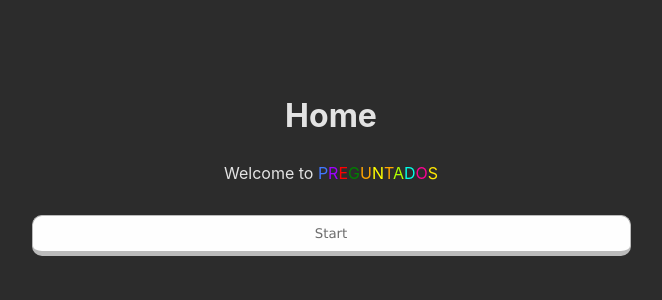
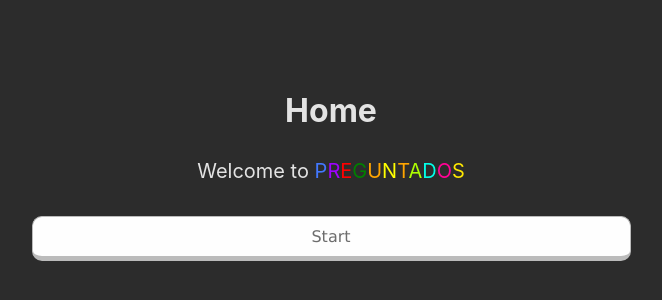
Before and after one commit to rodribolanos/unq-ui-rodrigo-bolanos-trabajo-final, a React (Vite) app in the folder preguntadosWEB/: page / in a window 1280 px wide. Shown: the part 232-532 px from the top of the page, without its empty margins (309-971 px from the left). Built offline with nearby package versions, Linux system fonts and the light colour scheme.

Commit message:
Timeouts para loaders

```diff
--- a/preguntadosWEB/src/utils/globals.css
+++ b/preguntadosWEB/src/utils/globals.css
@@ -6,3 +6,23 @@
     flex-wrap: wrap;
     max-width: 1400px
 }
+
+.error {
+    color: red;
+    margin-top: 5px;
+    margin-bottom: 5px;
+}
+
+p {
+    font-size: 16px;
+}
+
+button {
+    font-size: 16px;
+    font-weight: bold;
+    color: black;
+}
+
+span {
+    font-size: 20px;
+}
--- a/preguntadosWEB/src/views/Difficulty/DIfficulty.jsx
+++ b/preguntadosWEB/src/views/Difficulty/DIfficulty.jsx
@@ -19,7 +19,7 @@ const Difficulty = ()  => {
                 setError("Something has happened, try again")
             })
             .finally( () => {
-                 setTimeout( () => setLoading(false), 2500)
+                 setTimeout( () => setLoading(false), 2000)
                 }
             )
     }, []);
@@ -30,6 +30,17 @@ const Difficulty = ()  => {
 
     const goPlay = (difficulty) => () => {
         navigate('/play?difficulty='+difficulty)
+    }
+    if (error) {
+       return (
+           <div>
+               <h1>Difficulty</h1>
+               <p className={'error'}>{error}</p>
+               <button onClick={goHome}>
+                   Welcome back
+               </button>
+           </div>
+       )
     }
     return (
         <div>
--- a/preguntadosWEB/src/views/Questions/Questions.jsx
+++ b/preguntadosWEB/src/views/Questions/Questions.jsx
@@ -26,7 +26,7 @@ const Questions = () => {
                 setError("Something has happened, try again")
             })
             .finally(() => {
-                setLoading(false)
+                setTimeout( () => setLoading(false), 2000)
             })
     }, [difficulty])
 
```
